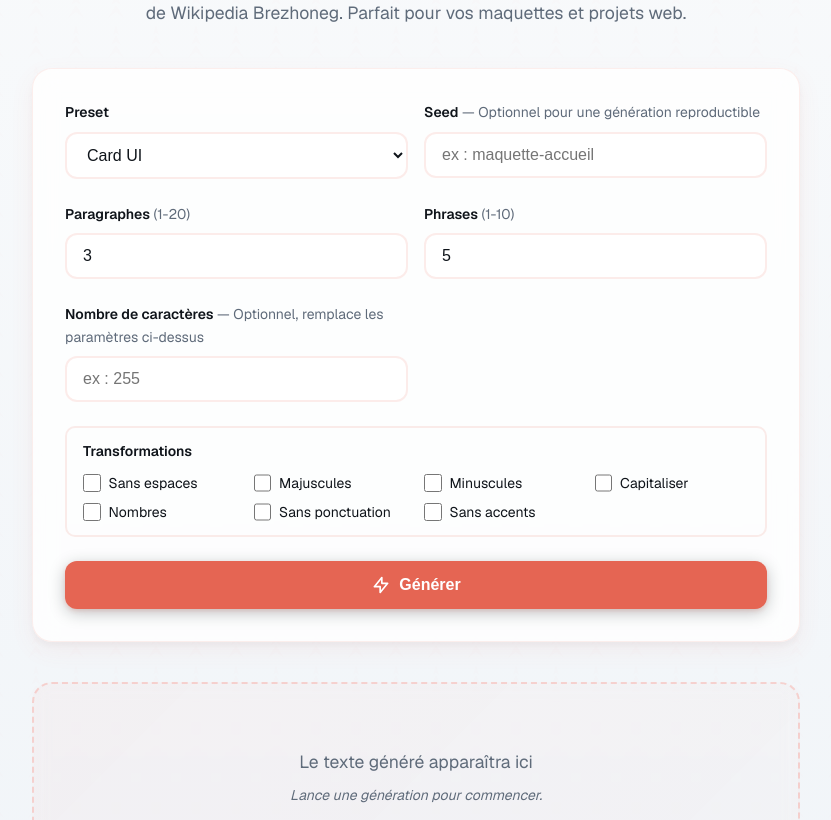
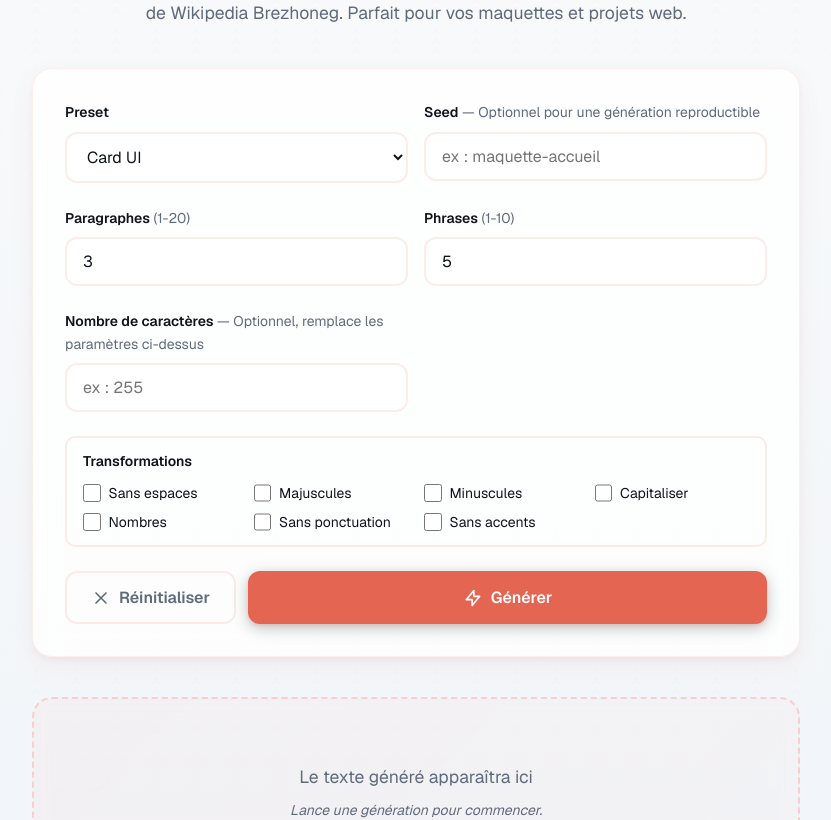
Before and after one commit to NockIA/krouin-ipsum, a Next.js app: page /fr in a window 1280 px wide. Shown: the part 380-1200 px from the top of the page, without its empty margins (224-1055 px from the left). Built offline with nearby package versions, Linux system fonts and the light colour scheme; no server answers.

Commit message:
✨ [RESET] - Ajout du bouton de reset du form

```diff
--- a/app/globals.css
+++ b/app/globals.css
@@ -74,6 +74,14 @@ body {
   line-height: 1.6;
   -webkit-font-smoothing: antialiased;
   min-height: 100vh;
+}
+
+button,
+input,
+select,
+textarea {
+  font-family: inherit;
+  font-size: inherit;
 }
 
 body::before {
@@ -494,6 +502,27 @@ body::after {
   height: 1.25rem;
 }
 
+.form-actions {
+  display: flex;
+  gap: 0.75rem;
+}
+
+.form-actions .btn-primary {
+  flex: 1;
+}
+
+.btn-secondary {
+  background: transparent;
+  color: var(--muted);
+  border: 2px solid var(--input-border);
+}
+
+.btn-secondary:hover {
+  border-color: var(--foreground);
+  color: var(--foreground);
+  transform: translateY(-1px);
+}
+
 /* Output */
 .output-section {
   width: 100%;
--- a/components/GeneratorForm.tsx
+++ b/components/GeneratorForm.tsx
@@ -15,6 +15,7 @@ interface GeneratorFormProps {
   onPresetChange: (value: 'hero' | 'card' | 'article' | 'short') => void;
   onCharCountChange: (value: string) => void;
   onTransformChange: (key: keyof TransformOptions, value: boolean) => void;
+  onReset: () => void;
   onGenerate: () => void;
   isLoading: boolean;
   labels: {
@@ -37,6 +38,7 @@ interface GeneratorFormProps {
     removeAccents: string;
     generate: string;
     generating: string;
+    reset: string;
     presets: {
       hero: string;
       card: string;
@@ -59,6 +61,7 @@ const GeneratorForm: React.FC<GeneratorFormProps> = ({
   onPresetChange,
   onCharCountChange,
   onTransformChange,
+  onReset,
   onGenerate,
   isLoading,
   labels,
@@ -191,6 +194,18 @@ const GeneratorForm: React.FC<GeneratorFormProps> = ({
         </div>
       </div>
 
+      <div className="form-actions">
+        <button
+          type="button"
+          onClick={onReset}
+          className="btn btn-secondary"
+        >
+          <svg className="btn-icon" viewBox="0 0 24 24" fill="none" stroke="currentColor">
+            <path strokeLinecap="round" strokeLinejoin="round" strokeWidth={2} d="M6 18L18 6M6 6l12 12" />
+          </svg>
+          {labels.reset}
+        </button>
+
         <button
           type="submit"
           disabled={isLoading}
@@ -212,6 +227,7 @@ const GeneratorForm: React.FC<GeneratorFormProps> = ({
           </>
         )}
         </button>
+      </div>
     </form>
   );
 }
--- a/components/HomePageClient.tsx
+++ b/components/HomePageClient.tsx
@@ -83,6 +83,15 @@ const HomePageClient: React.FC<HomePageClientProps> = ({ initialLanguage }) => {
     const nextLanguage: UiLanguage = language === 'fr' ? 'br' : 'fr';
     const query = window.location.search;
     router.replace(`/${nextLanguage}${query}`);
+  };
+
+  const handleReset = () => {
+    setParagraphs(3);
+    setSentencesPerParagraph(5);
+    setSeed('');
+    setPreset('card');
+    setCharCount('');
+    setTransforms({});
   };
 
   const handlePresetChange = (value: keyof typeof PRESET_CONFIG) => {
@@ -182,6 +191,7 @@ const HomePageClient: React.FC<HomePageClientProps> = ({ initialLanguage }) => {
             onPresetChange={handlePresetChange}
             onCharCountChange={setCharCount}
             onTransformChange={(key, value) => setTransforms(prev => ({ ...prev, [key]: value }))}
+            onReset={handleReset}
             onGenerate={handleGenerate}
             isLoading={isLoading}
             labels={{
--- a/i18n/br.ts
+++ b/i18n/br.ts
@@ -31,6 +31,7 @@ export const br: UiLabels = {
     removeAccents: 'Hep achentoù',
     generate: 'Sevel',
     generating: 'O sevel...',
+    reset: 'Adderaouekaat',
   },
   presets: {
     hero: 'Hero',
--- a/i18n/fr.ts
+++ b/i18n/fr.ts
@@ -31,6 +31,7 @@ export const fr: UiLabels = {
     removeAccents: 'Sans accents',
     generate: 'Générer',
     generating: 'Génération...',
+    reset: 'Réinitialiser',
   },
   presets: {
     hero: 'Hero',
--- a/i18n/types.ts
+++ b/i18n/types.ts
@@ -30,6 +30,7 @@ export interface UiLabels {
     removeAccents: string;
     generate: string;
     generating: string;
+    reset: string;
   };
   presets: {
     hero: string;
```
Lines whose indentation alone changed are shown as unchanged.
